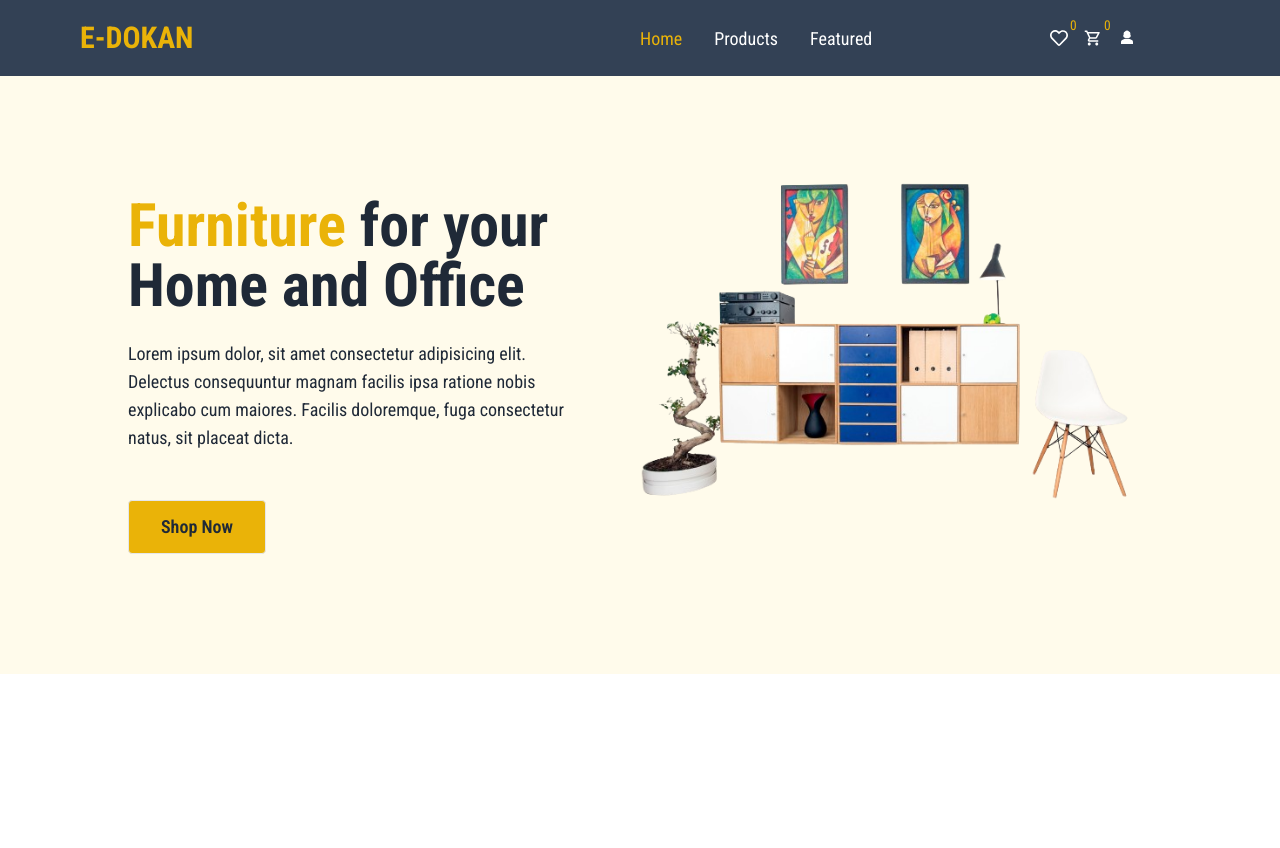
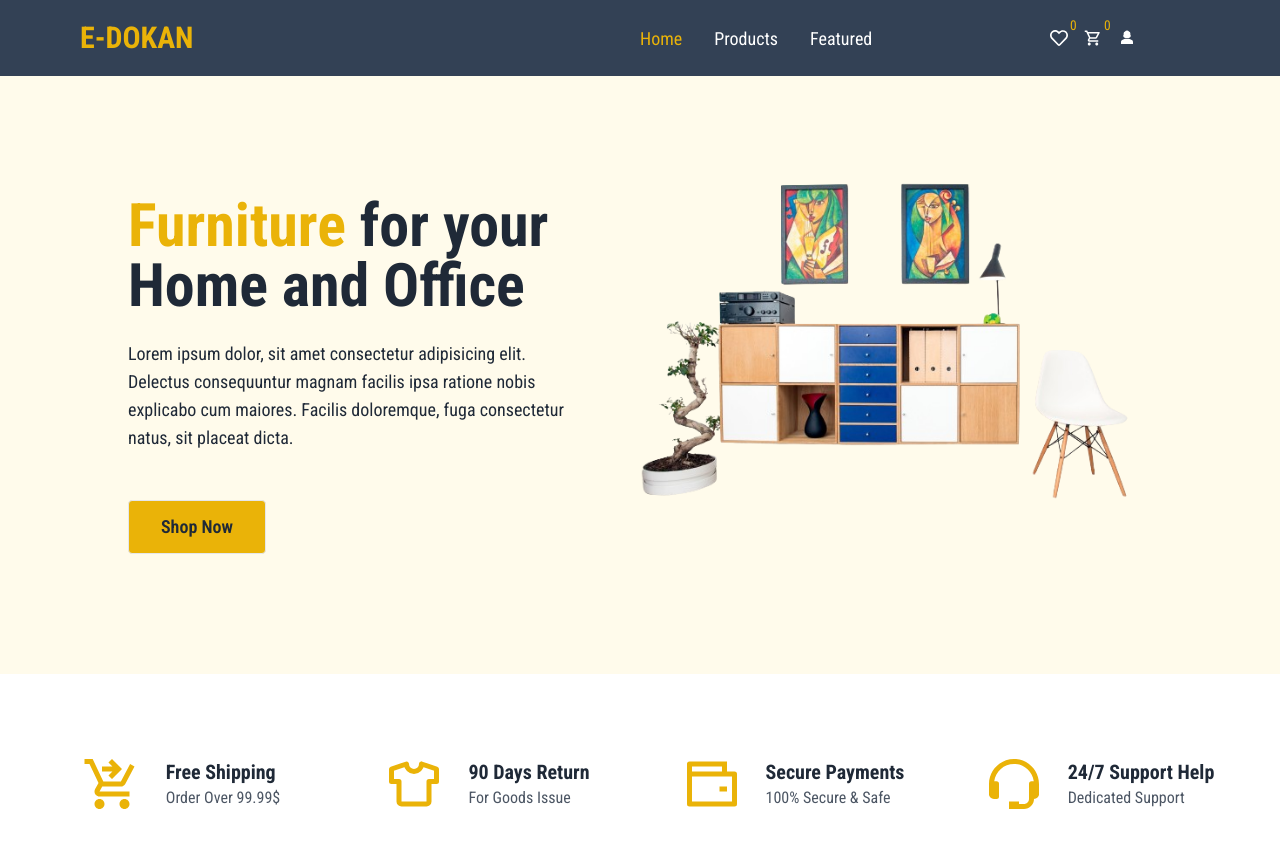
Before and after one commit to fahmida-an/e-dokan, a React (Vite) app: page / in a window 1280 px wide. Shown: the top 848 px of the page. Before the commit the page ends 800 px from the top, so only its background shows below. Built offline with nearby package versions, Linux system fonts and the light colour scheme.

Commit message:
Added service Section

```diff
--- /dev/null
+++ b/src/components/Service/Service.jsx
@@ -0,0 +1,41 @@
+import { MdOutlineShoppingCartCheckout } from "react-icons/md";
+import { TbShirt } from "react-icons/tb";
+import { RiWalletLine } from "react-icons/ri";
+import { BiSupport } from "react-icons/bi";
+const Service = () => {
+    return (
+        <div className="grid grid-cols-2 gap-6 lg:grid-cols-4 max-w-screen-xl mx-auto py-20 px-10">
+            <div className="flex items-center justify-center gap-6 flex-1">
+                <MdOutlineShoppingCartCheckout  className="text-yellow-500 text-6xl"/>
+               <div>
+               <h2 className="text-xl font-bold">Free Shipping</h2>
+                <p className="text-gray-600">Order Over 99.99$</p>
+               </div>
+            </div>
+            <div className="flex items-center justify-center gap-6 flex-1">
+                <TbShirt  className="text-yellow-500 text-6xl"/>
+               <div>
+               <h2 className="text-xl font-bold">90 Days Return</h2>
+                <p className="text-gray-600">For Goods Issue</p>
+               </div>
+            </div>
+            <div className="flex items-center justify-center gap-6 flex-1">
+                <RiWalletLine className="text-yellow-500 text-6xl"/>
+               <div>
+               <h2 className="text-xl font-bold">Secure Payments</h2>
+                <p className="text-gray-600">100% Secure & Safe</p>
+               </div>
+            </div>
+            <div className="flex items-center justify-center gap-6 flex-1">
+                <BiSupport className="text-yellow-500 text-6xl"/>
+               <div>
+               <h2 className="text-xl font-bold">24/7 Support Help</h2>
+                <p className="text-gray-600">Dedicated Support</p>
+               </div>
+            </div>
+
+        </div>
+    );
+};
+
+export default Service;
--- a/src/pages/Home/Home.jsx
+++ b/src/pages/Home/Home.jsx
@@ -1,3 +1,4 @@
+import Service from "../../components/Service/Service";
 import Banner from "../../components/shared/Banner/Banner";
 import Navbar from "../../components/shared/Navbar/Navbar";
 
@@ -6,6 +7,7 @@ const Home = () => {
         <div>
             <Navbar></Navbar>
             <Banner></Banner>
+            <Service></Service>
         </div>
     );
 };
```
